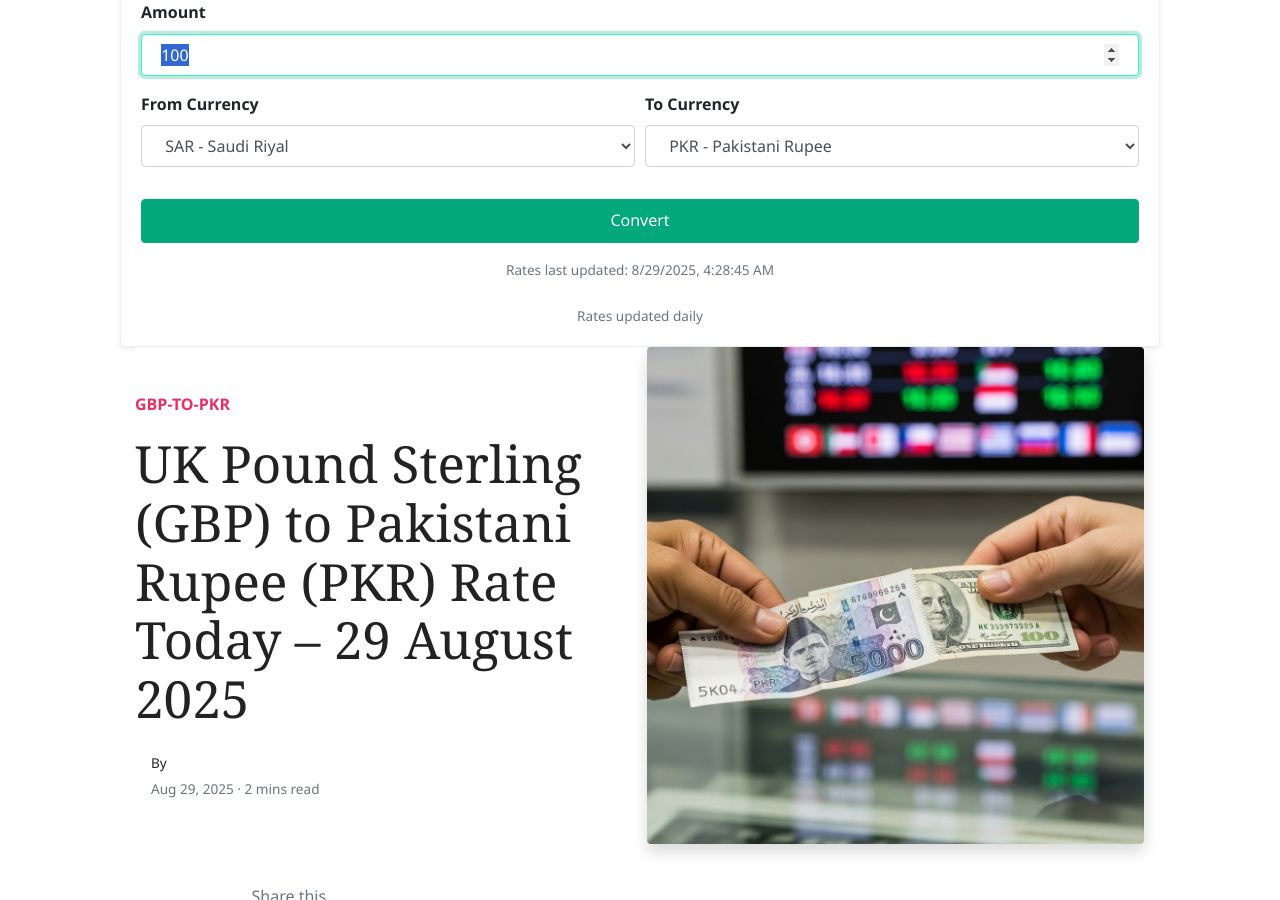
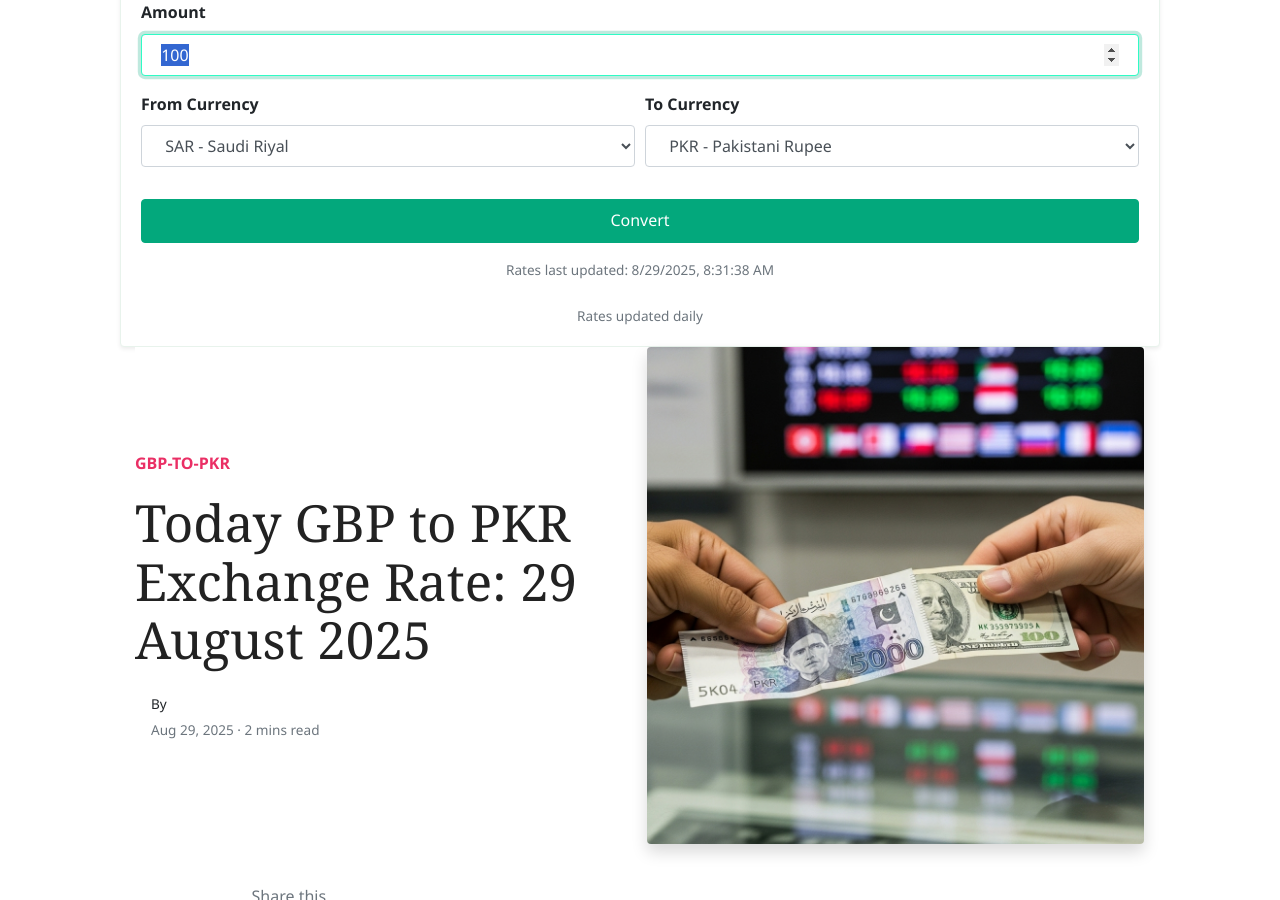
Before and after one commit to mlcom/mlcom.github.io, a Jekyll site: the page built from _posts/2025-08-29-today-uk-pound-sterling-to-pkr-exchange-rate-august-2025-prices-updated-gbp-to-pkr.md, in a window 1280 px wide and 900 px high, scrolled down 242 px. Built offline with Jekyll 4.4.1, drawn with Linux system fonts in a browser that asks for light colours; nearby versions of some CDN libraries; comment, search, counter and statistics services are not loaded.

Commit message:
Automated: Update currency rates and generate daily posts

```diff
--- a/_data/rates.yml
+++ b/_data/rates.yml
@@ -1,4 +1,4 @@
-last_updated_utc: '2025-08-29T04:28:45.047416+00:00'
+last_updated_utc: '2025-08-29T08:31:38.218751+00:00'
 rates:
   AED: 3.6725
   AFN: 68.4497
--- a/_posts/2025-08-29-today-uk-pound-sterling-to-pkr-exchange-rate-august-2025-prices-updated-gbp-to-pkr.md
+++ b/_posts/2025-08-29-today-uk-pound-sterling-to-pkr-exchange-rate-august-2025-prices-updated-gbp-to-pkr.md
@@ -1,6 +1,6 @@
 ---
 layout: post
-title:  'UK Pound Sterling (GBP) to Pakistani Rupee (PKR) Rate Today – 29 August 2025'
+title:  'Today GBP to PKR Exchange Rate: 29 August 2025'
 author: john
 categories: [ gbp-to-pkr ]
 image: assets/images/usd-to-pkr-rate-today.jpg
```
Also changed, not shown: _posts/2025-08-29-today-saudi-riyal-to-pkr-exchange-rate-august-2025-prices-updated-sar-to-pkr.md (+1 -1 lines), _posts/2025-08-29-today-uae-dirham-to-pkr-exchange-rate-august-2025-prices-updated-aed-to-pkr.md (+1 -1 lines), _posts/2025-08-29-today-us-dollar-to-pkr-exchange-rate-august-2025-prices-updated-usd-to-pkr.md (+1 -1 lines).
